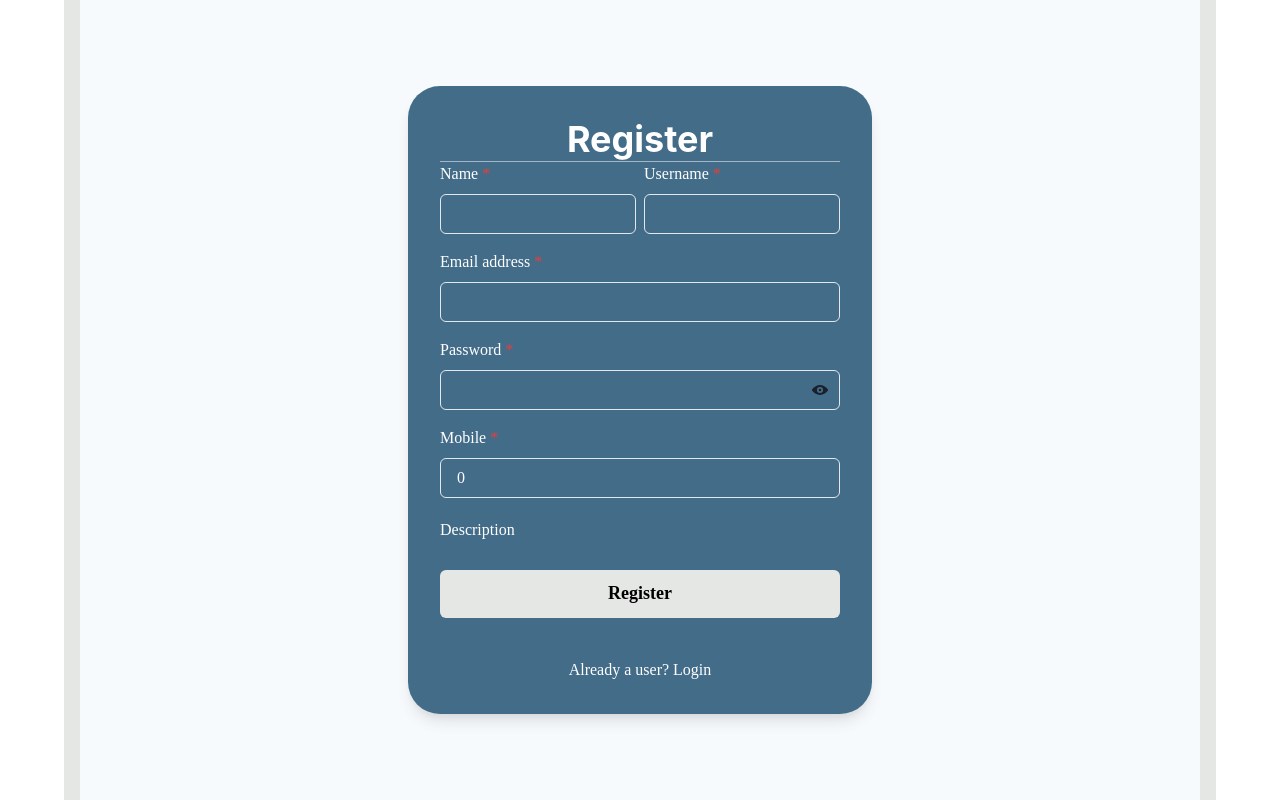
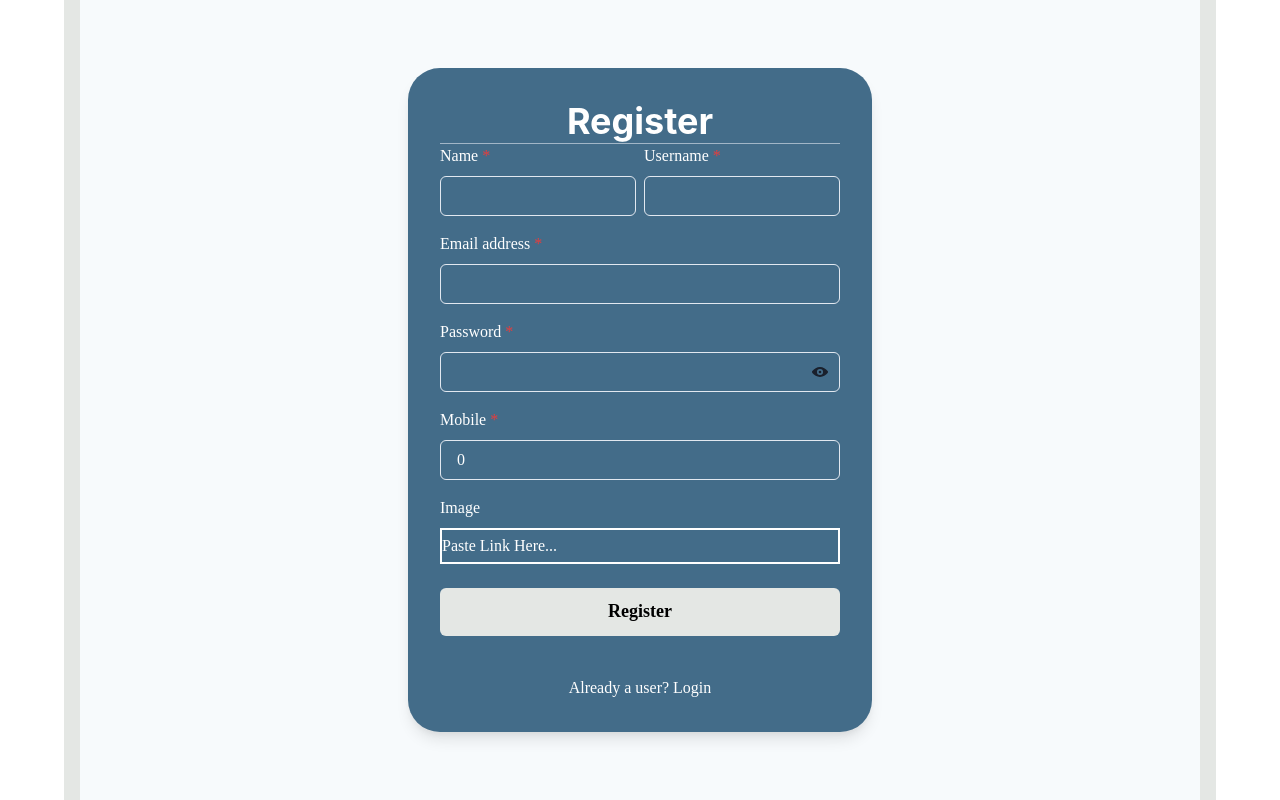
Before and after one commit to nmewada01/Work-Todo, a React (Create React App) app: page /signup in a window 1280 px wide. Built offline with nearby package versions, Linux system fonts and the light colour scheme.

Commit message:
add tooltips

```diff
--- a/src/Pages/Editpage.jsx
+++ b/src/Pages/Editpage.jsx
@@ -14,6 +14,7 @@ import {
   RadioGroup,
   Stack,
   Text,
+  Tooltip,
   useDisclosure,
 } from "@chakra-ui/react";
 import React, { useEffect, useState } from "react";
@@ -84,7 +85,6 @@ const Editpage = () => {
     dispatch(deleteTasks(id)).then(() => {
       getTasks();
       navigate("/");
-
     });
   };
 
@@ -188,6 +188,7 @@ const Editpage = () => {
                 />
               </Editable>
               <Flex justifyContent={"space-around"}>
+                <Tooltip label={"Update Task"}>
                   <Button
                     color="navy"
                     onClick={() => {
@@ -196,6 +197,8 @@ const Editpage = () => {
                   >
                     <EditIcon />
                   </Button>
+                </Tooltip>
+                <Tooltip label={"Delete Task"}>
                   <Button
                     color="navy"
                     onClick={() => {
@@ -204,6 +207,7 @@ const Editpage = () => {
                   >
                     <DeleteIcon />
                   </Button>
+                </Tooltip>
               </Flex>
             </Stack>
           </Box>
@@ -237,6 +241,7 @@ const Editpage = () => {
                 value={newTag}
                 onChange={(e) => setNewTag(e.target.value)}
               />
+              <Tooltip label={"Add New Tag"}>
                 <Button
                   color="navy"
                   marginLeft="0.5rem"
@@ -244,6 +249,7 @@ const Editpage = () => {
                 >
                   Create
                 </Button>
+              </Tooltip>
             </Flex>
             {/* Show current tags */}
             <CheckboxGroup
@@ -285,9 +291,11 @@ const Editpage = () => {
                 value={currentSubTask}
                 onChange={(e) => setCurrentSubTask(e.target.value)}
               />
+              <Tooltip label={"Add New SubTask"}>
                 <Button color="navy" ml="0.5rem" type="submit">
                   Add
                 </Button>
+              </Tooltip>
             </Flex>
           </form>
 
@@ -309,9 +317,11 @@ const Editpage = () => {
                     <Checkbox value={item.subTaskTitle}>
                       {item.subTaskTitle}
                     </Checkbox>
+                    <Tooltip label={"delete subtask"}>
                       <DeleteIcon
                         onClick={() => deleteHandler(item.subTaskTitle)}
                       />
+                    </Tooltip>
                   </Flex>
                 ))}
             </CheckboxGroup>
@@ -333,9 +343,11 @@ const Editpage = () => {
             </Text>
           </Flex>
           <Box m="1rem">
+            <Tooltip label={"Add new Task"}>
               <Button color="navy" onClick={onOpen}>
                 Create New Task
               </Button>
+            </Tooltip>
           </Box>
           <CreateTask isOpen={isOpen} onClose={onClose} />
         </Box>
--- a/src/Pages/Signup.jsx
+++ b/src/Pages/Signup.jsx
@@ -194,7 +194,8 @@ const Signup = () => {
               </FormControl>
             </Box>
             <Box>
-              <Editable defaultValue="Description">
+              <FormLabel >Image</FormLabel >
+              <Editable placeholder="Paste Link Here..." border={'2px solid white'}>
                 <EditablePreview />
                 <EditableTextarea
                   value={state.description}
```
Lines whose indentation alone changed are shown as unchanged.
